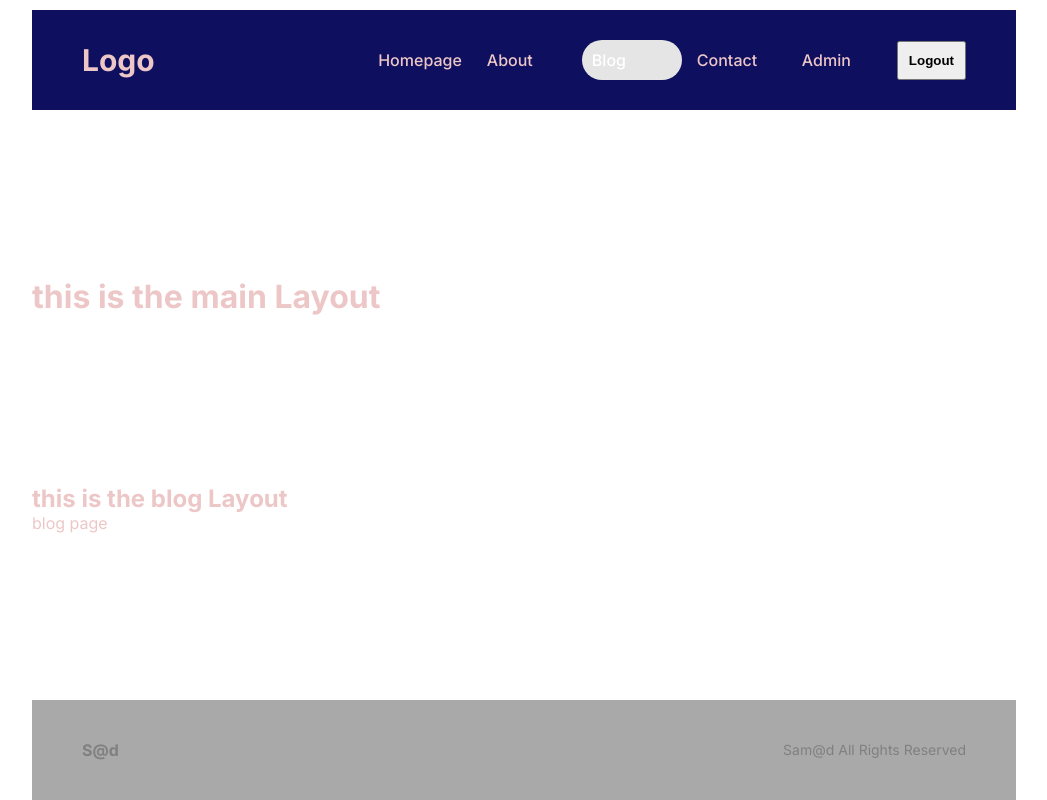
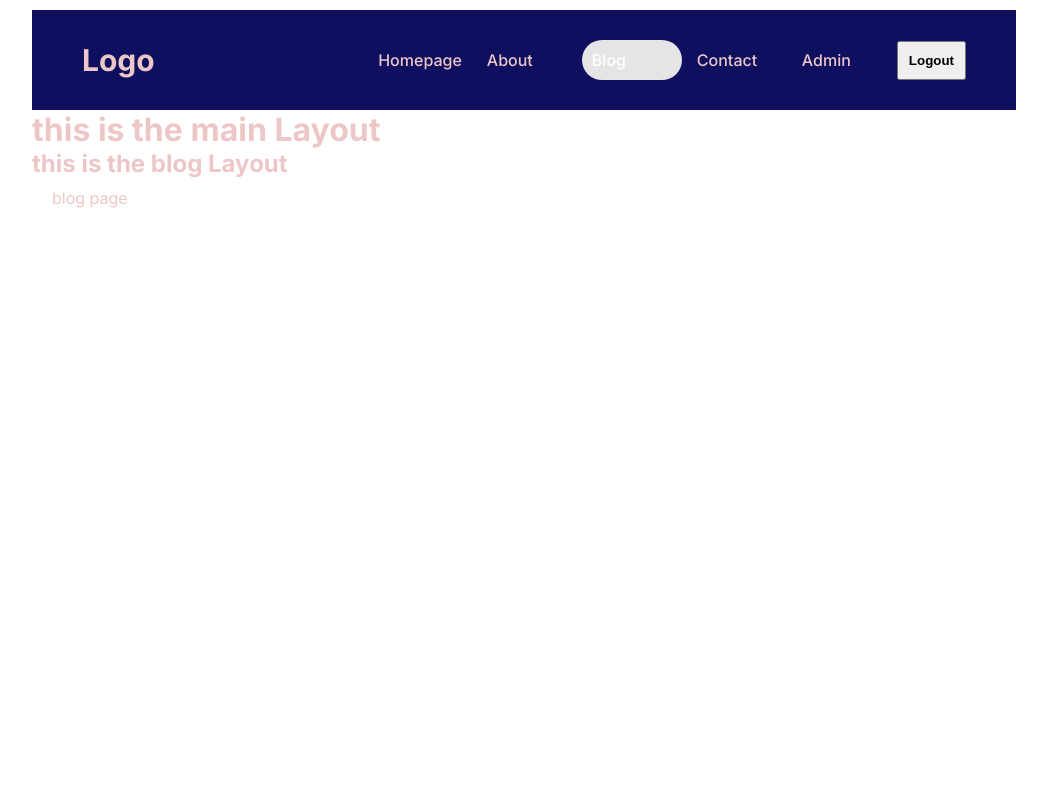
Before and after one commit to samade747/next-practice-, a Next.js app: page /blog in a window 1280 px wide. Shown: the top 800 px of the page, without its empty margins (116-1163 px from the left). Built offline with nearby package versions, Linux system fonts and the light colour scheme.

Commit message:
749am 11 5 2024

```diff
--- a/src/app/blog/page.jsx
+++ b/src/app/blog/page.jsx
@@ -1,8 +1,24 @@
 
 
 
-const blogpage = () => {
-    return <div>blog page</div>;
+const Blogpage = () => {
+    return (
+
+      <div className="container">
+
+
+
+        blog page
+
+
+
+        </div>
+
+
+
+
+    )
+
   };
 
-  export default blogpage;
+  export default Blogpage;
--- a/src/app/contact/contact.module.css
+++ b/src/app/contact/contact.module.css
@@ -41,7 +41,7 @@
     font-size: 16px;
     outline: none;
     background-color: var(--bgSoft);
-    color: var(--text);
+    color: black;
 }
 
 
--- /dev/null
+++ b/src/components/postCard/postCard.module.css
@@ -0,0 +1,5 @@
+.container{
+    display: flex;
+    align-items: center;
+    gap: 100px;
+}
```
Also changed, not shown: src/components/postCard/PostCard.jsx (added, +9 -0 lines).
